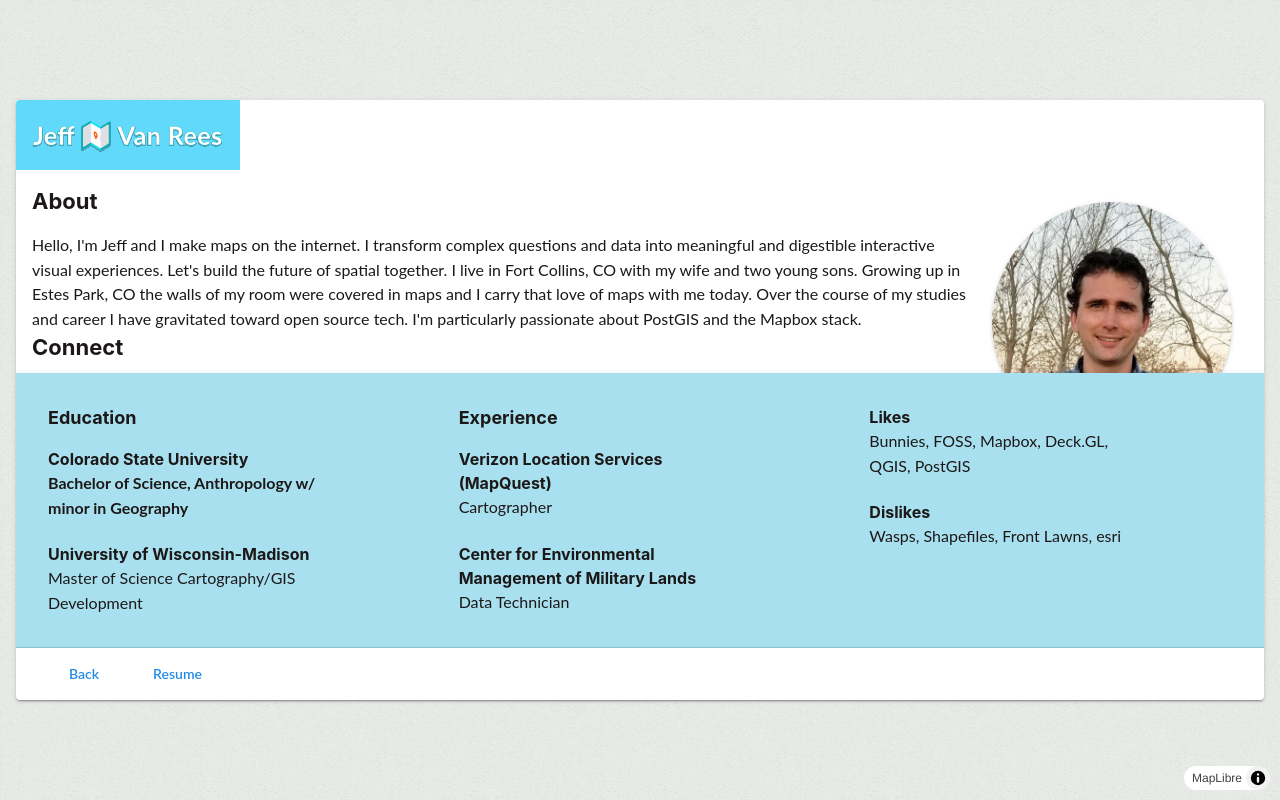
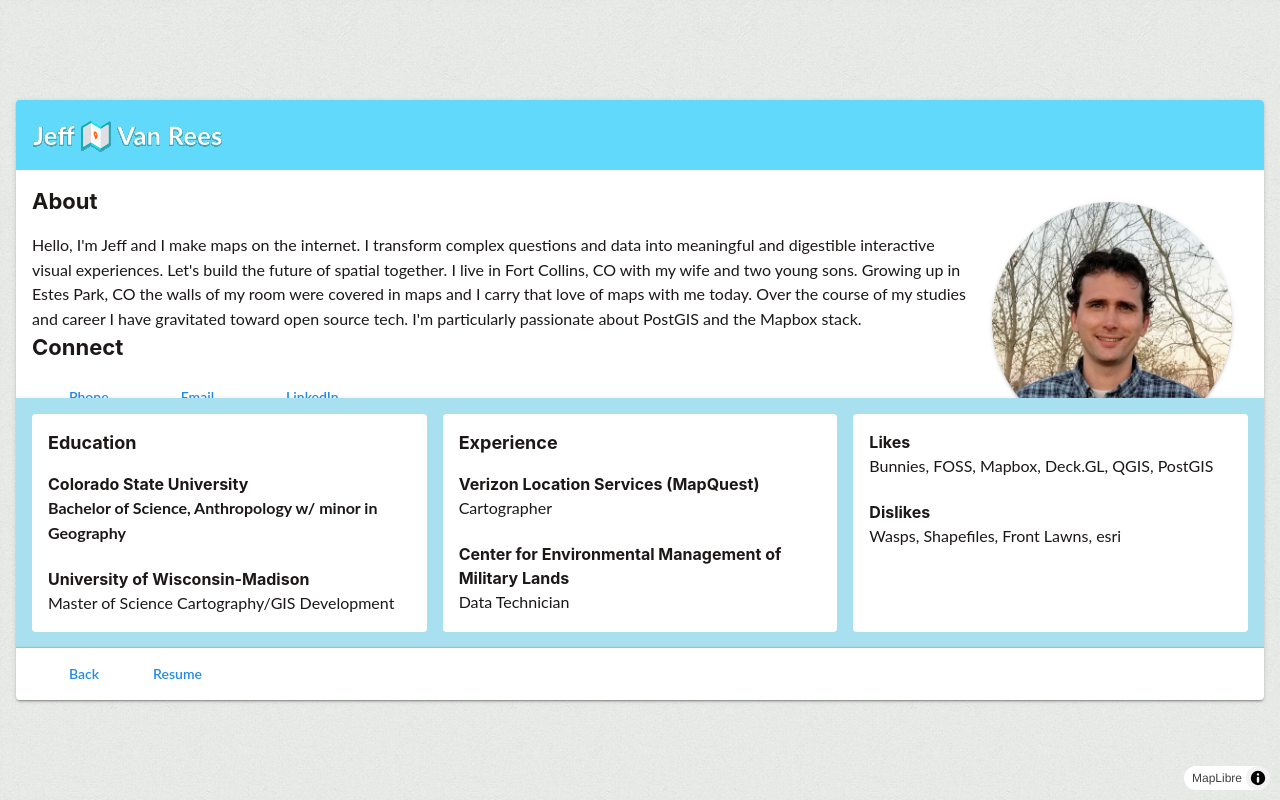
Before and after one commit to jvanrees/portfolio, a React app: page /about in a window 1280 px wide. Built offline with nearby package versions, Linux system fonts and the light colour scheme; no server answers; some icons are missing; the HTML template or start-up script is replaced by a standard one.

Commit message:
fixed about me content box width/bg

```diff
--- a/src/components/AboutMeCard.tsx
+++ b/src/components/AboutMeCard.tsx
@@ -30,7 +30,7 @@ function AboutMeCard({ children, className }: AboutMeCardProps) {
 								variant="subtle"
 								size="sm"
 							>
-								<img src={mailIcon} alt="Email" style={{ height: '2em' }} />
+								<img src={mailIcon} alt="Email" style={{ height: "2.2em" }} />
 							</Button>
 							<Button
 								component="a"
@@ -38,7 +38,7 @@ function AboutMeCard({ children, className }: AboutMeCardProps) {
 								variant="subtle"
 								size="sm"
 							>
-								<img src={linkedinIcon} alt="LinkedIn"style={{ height: '2em' }} />
+								<img src={linkedinIcon} alt="LinkedIn" style={{ height: "2.2em" }} />
 							</Button>
 						</Stack>
 					</div>
--- a/src/routes/about.tsx
+++ b/src/routes/about.tsx
@@ -1,6 +1,7 @@
 import { Icon } from "@iconify-icon/react";
 import { Button, Group, Image, Text, Title } from "@mantine/core";
 import { createFileRoute, Link } from "@tanstack/react-router";
+import { clsx } from "clsx";
 import headshot from "../img/headshot_b.jpg";
 import logoRow from "../img/logo_row.svg";
 import aboutClasses from "../styles/About.module.css";
@@ -24,8 +25,10 @@ function AboutComponent() {
 				<div
 					className={`${aboutClasses.aboutMeOpenContent} ${gridClasses.subGridChild}`}
 				>
-					<div className={aboutClasses.mapLogoContainer}>
-						<Image className={aboutClasses.mapLogoImage} src={logoRow} alt="Jeff Van Rees Map Logo." />
+					<div className={aboutClasses.mapLogoHeader}>
+						<div className={clsx(aboutClasses.mapLogoContainer)}>
+							<Image src={logoRow} alt="Jeff Van Rees Map Logo." />
+						</div>
 					</div>
 					<div className={aboutClasses.aboutMeText}>
 						<div className={aboutClasses.headshotCnt}>
--- a/src/styles/About.module.css
+++ b/src/styles/About.module.css
@@ -37,10 +37,8 @@
 }
 
 .buttonContainerShadow {
-	box-shadow:
-		0 -0.2px 1px 1px rgba(0, 0, 0, 0.1),
-		0 -0.5px 0px 0 rgba(0, 0, 0, 0.05),
-		0 -1px 1px 0 rgba(0, 0, 0, 0.01);
+  box-shadow: 0 -0.2px 1px 1px rgba(0, 0, 0, 0.1),
+    0 -0.5px 0px 0 rgba(0, 0, 0, 0.05), 0 -1px 1px 0 rgba(0, 0, 0, 0.01);
 }
 
 .noShadow {
@@ -60,9 +58,7 @@
   border-radius: 50%;
   max-width: 15rem;
   max-height: 15rem;
-	box-shadow:
-		0 3px 1px -2px rgba(0, 0, 0, 0.2),
-		0 2px 2px 0 rgba(0, 0, 0, 0.14),
+  box-shadow: 0 3px 1px -2px rgba(0, 0, 0, 0.2), 0 2px 2px 0 rgba(0, 0, 0, 0.14),
     0 1px 5px 0 rgba(0, 0, 0, 0.12);
 }
 
@@ -94,7 +90,7 @@
   grid-gap: 1rem;
   width: calc(100%);
   margin: 1rem;
-	grid-template-columns: repeat(auto-fit, minmax(9.375rem, 1fr));
+  grid-template-columns: repeat(3, 1fr);
 }
 
 .aboutMeSubTitlesConnect {
@@ -105,7 +101,7 @@
 .aboutMeStatsContent {
   border-radius: 4px;
   padding: 1rem;
-	max-width: 18.8rem;
+  background-color: hsl(180, 100%, 100%);
 }
 
 .mapLogoContainer {
@@ -114,6 +110,11 @@
   padding: 1rem;
   font-size: 12px;
   width: 14rem;
+}
+
+.mapLogoHeader {
+  width: 100%;
+  background-color: hsl(193, 95%, 68%);
 }
 
 /* .mapLogoImage {
@@ -180,7 +181,7 @@
   display: flex;
   background-color: hsl(193, 95%, 68%);
   padding: 1rem;
-	font-size: 16px
+  font-size: 16px;
 }
 
 .aboutMeCardLogoContainer {
@@ -189,7 +190,6 @@
   justify-content: center;
   height: 6em;
 }
-
 
 .aboutMeCardButtons {
   width: 80px;
```
Lines whose indentation alone changed are shown as unchanged.
